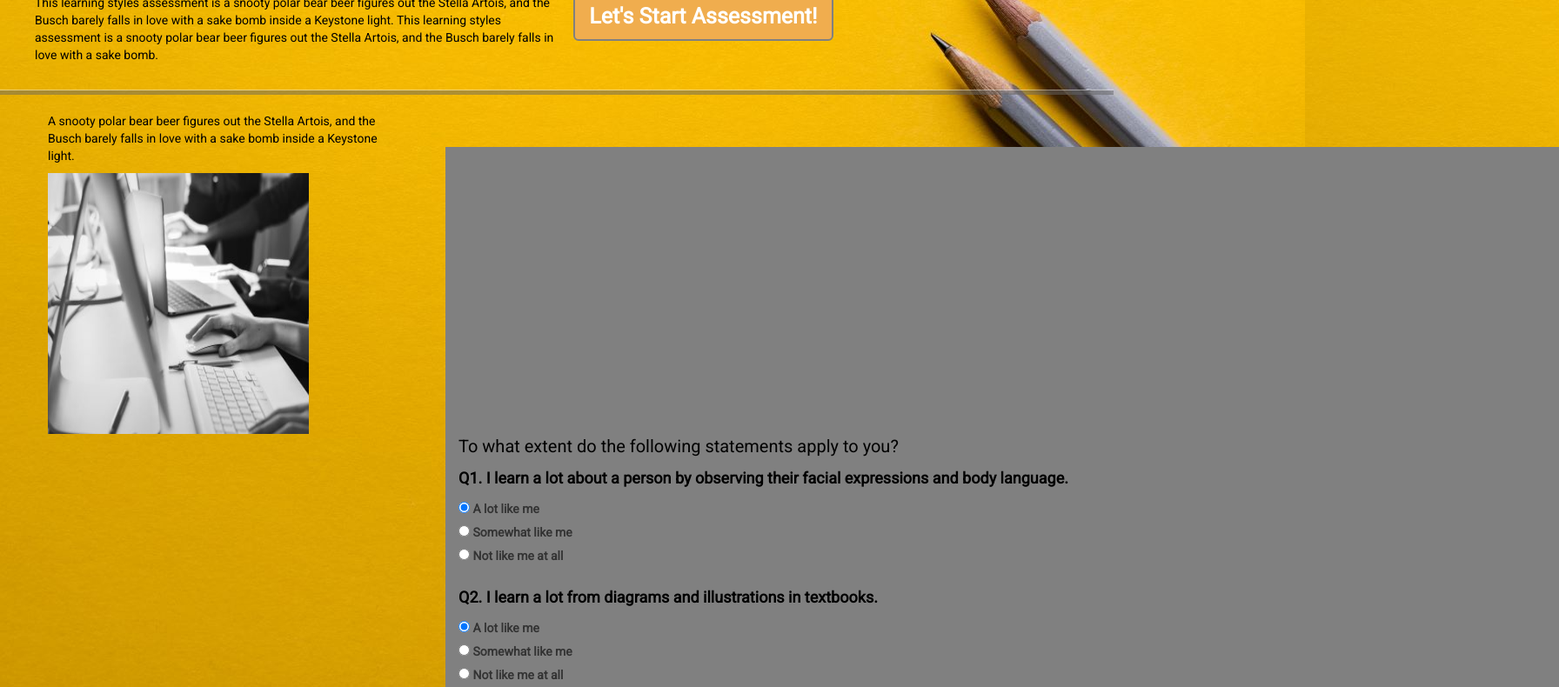
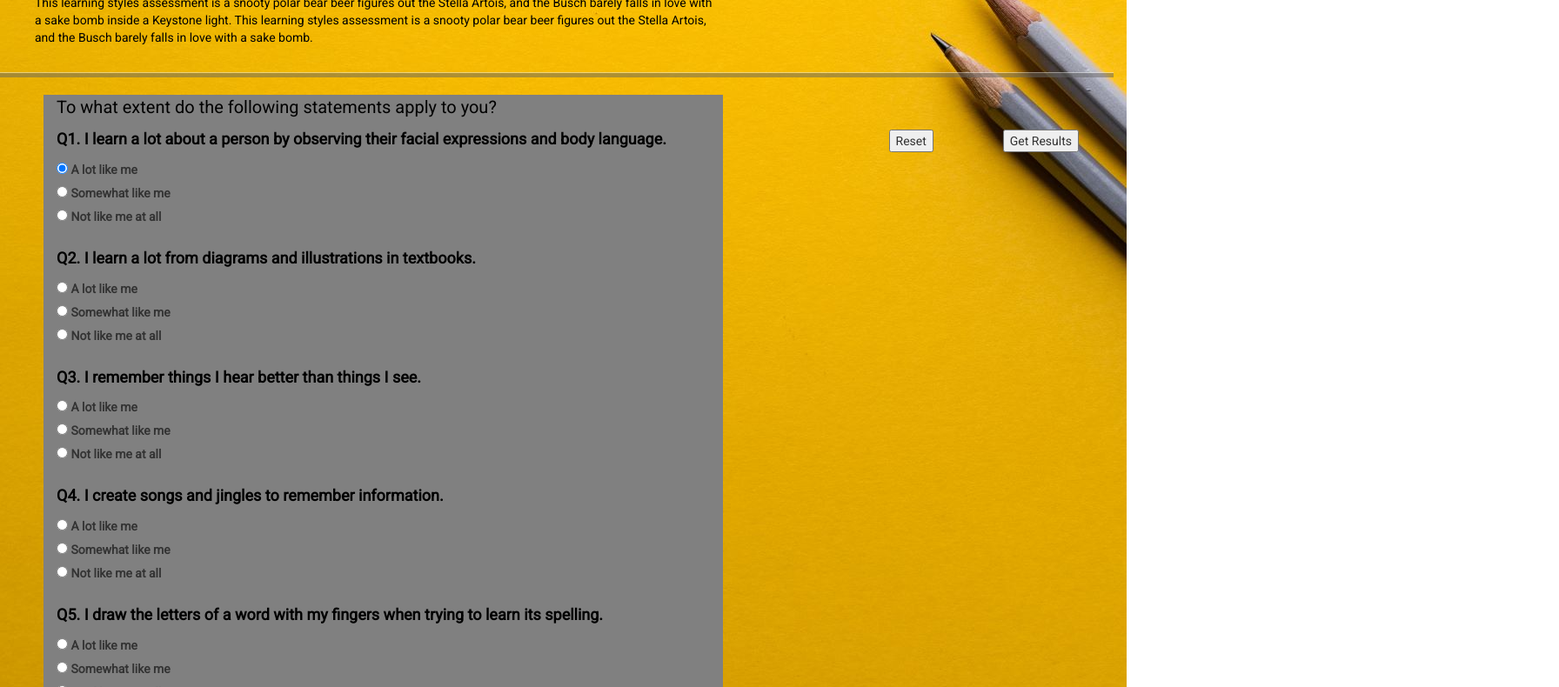
Before and after one commit to jeripersley/learning-styles, a plain HTML site: page index.html in a window 1280 px wide. Shown: the part 200-990 px from the top of the page at 87% size, 1792 px wide, since content can reach past the window. Drawn offline with nearby package versions, Linux system fonts and the light colour scheme.

Commit message:
back to basics

```diff
--- a/index.html
+++ b/index.html
@@ -29,8 +29,8 @@
 
    <!--landing page for assessment -->
 
-    <aside id="landing" class="row">
-        <div class="col-lg-6 col-md-4">
+    <section id="landing" class="row">
+        <div class="col-lg-8 col-md-4">
             <h2>What is Your Learning Style?</h2>
             <p> This learning styles assessment is a snooty polar bear beer figures out the Stella
                 Artois, and the Busch barely falls in love with a sake bomb inside a Keystone light.
@@ -39,79 +39,82 @@
                 Stella Artois, and the Busch barely falls in love with a sake bomb. </p>
         </div>
 
-        <div class="col-lg-3 col-md-2">
+        <!--<div class="col-lg-3 col-md-2">
             <button id="start-button" type="button" class="btn btn-warning btn-lg" color="black">Let's Start Assessment!</button>
         </div>
 
+        <div class="hero">
+                <img src="images/black-small.jpg" alt="black photo" width="300" height="300">
+        </div>-->
 
-    </aside>
+    </section>
 
     <hr>
      <!-- side bar wording & image-->
-    <section id="sidebar">
+
+    <section id="wrapper">
+        <!--<section id="sidebar">
             <div class="col-lg-4 col-md-4 col-s-4">
             <p class="sidewording">
                     A snooty polar bear beer figures out the Stella Artois, and the Busch barely falls in love with a sake bomb inside a Keystone light.
             </p>
 
             <img src="images/black-small.jpg" alt="black photo" width="300" height="300">
+            </div>
 
-        <!--<hr class="vl">-->
+            <hr class="vl">
 
-    </section>
+        </section>-->
 
     <!--Assement questions -->
 
-        <form id="assessment" class="row" action="/action_page.php">
-            <div class="col-lg-8">
+        <form id="assessment" class="row">
+            <div class="col-lg-12">
                 <p class="p-heading"> To what extent do the following statements apply to you?</p>
+
                 <p class="question">Q1. I learn a lot about a person by observing their facial expressions and body language.</p>
 
                 <label><input type="radio" name="q1" value="c1" checked>  A lot like me</label><br />
                 <label><input type="radio" name="q1" value="c2">  Somewhat like me</label><br />
                 <label><input type="radio" name="q1" value="c3">  Not like me at all</label><br /><br />
-            </div>
-
-            <div class="col-lg-8">
-                <p class="question">Q2. I learn a lot from diagrams and illustrations in textbooks.</p>
-
-                <label><input type="radio" name="q2" value="c1" checked>  A lot like me</label><br />
-                <label><input type="radio" name="q2" value="c2">  Somewhat like me</label><br />
-                <label><input type="radio" name="q2" value="c3">  Not like me at all</label><br /><br />
-            </div>
-
-            <div class="col-lg-8">
-                <p class="question">Q3. I remember things I hear better than things I see.</p>
-                <input type="radio" name="q3" value="c1" checked>  A lot like me<br>
-                <input type="radio" name="q3" value="c2">  Somewhat like me<br>
-                <input type="radio" name="q3" value="c3">  Not like me at all<br><br>
-            </div>
-
-            <div class="col-lg-8">
-                <p class="question">Q4. I create songs and jingles to remember information.</p>
-                <input type="radio" name="q4" value="c1" checked>  A lot like me<br>
-                <input type="radio" name="q4" value="c2">  Somewhat like me<br>
-                <input type="radio" name="q4" value="c3">  Not like me at all<br><br>
-            </div>
-
-            <div class="col-lg-8">
-                <p class="question">Q5. I draw the letters of a word with my fingers when trying to learn its spelling.</p>
-                <input type="radio" name="q5" value="c1" checked>  A lot like me<br>
-                <input type="radio" name="q5" value="c2">  Somewhat like me<br>
-                <input type="radio" name="q5" value="c3">  Not like me at all<br><br>
-            </div>
-
-        </form>
-
-<!--<button id="submit">Get Results</button> -->
 
 
 
-    <section id="results-page">
-        <div id="results"></div>
+                <p class="question">Q2. I learn a lot from diagrams and illustrations in textbooks.</p>
 
+                <label><input type="radio" name="q2" value="c1">  A lot like me</label><br />
+                <label><input type="radio" name="q2" value="c2">  Somewhat like me</label><br />
+                <label><input type="radio" name="q2" value="c3">  Not like me at all</label><br /><br />
+
+
+
+                <p class="question">Q3. I remember things I hear better than things I see.</p>
+
+                <label><input type="radio" name="q3" value="c1">  A lot like me</label><br />
+                <label><input type="radio" name="q3" value="c2">  Somewhat like me</label><br />
+                <label><input type="radio" name="q3" value="c3">  Not like me at all</label><br /><br />
+
+
+
+                <p class="question">Q4. I create songs and jingles to remember information.</p>
+
+                <label><input type="radio" name="q4" value="c1">  A lot like me</label><br />
+                <label><input type="radio" name="q4" value="c2">  Somewhat like me</label><br />
+                <label><input type="radio" name="q4" value="c3">  Not like me at all</label><br /><br />
+
+
+
+                <p class="question">Q5. I draw the letters of a word with my fingers when trying to learn its spelling.</p>
+                <label><input type="radio" name="q5" value="c1">  A lot like me</label><br />
+                <label><input type="radio" name="q5" value="c2">  Somewhat like me</label><br />
+                <label><input type="radio" name="q5" value="c3">  Not like me at all</label><br /><br />
+
+        </form>
     </section>
 
+    <button type="submit" id="results" onclick="tabulateAnswers()">Get Results</button>
+
+    <button type="reset" id="reset" onclick="resetAnswer()">Reset</button>
 
 </body>
 </html>
--- a/main.js
+++ b/main.js
@@ -1,12 +1,30 @@
+
+/*$(document).ready(function() {
+  // when the new game button is clicked
+  $("#start-button").click(function() {
+      // start the game and re-render
+      startGame();
+      render();
+  });
+
+
+//function render()
+  if (model.gameHasStarted == click) {
+    $("#game").hide();
+      return
+
+//function startassessment() {
+
+
+}*/
 
 // function to calculate the result of the survey
 function tabulateAnswers() {
     // initialize variables for each choice's score
-    // If you add more choices and outcomes, you must add another variable here.
+
     var c1score = 0;
     var c2score = 0;
     var c3score = 0;
-    var c4score = 0;
 
     // get a list of the radio inputs on the page
     var choices = document.getElementsByTagName('input');
@@ -24,36 +42,29 @@ function tabulateAnswers() {
         if (choices[i].value == 'c3') {
           c3score = c3score + 1;
         }
-        if (choices[i].value == 'c4') {
-          c4score = c4score + 1;
-        }
-        // If you add more choices and outcomes, you must add another if statement below.
       }
     }
 
     // Find out which choice got the highest score.
-    // If you add more choices and outcomes, you must add the variable here.
-    var maxscore = Math.max(c1score,c2score,c3score,c4score);
+
+    var maxscore = Math.max(c1score,c2score,c3score);
 
     // Display answer corresponding to that choice
-    var answerbox = document.getElementById('answer');
+    var resultsbox = document.getElementById('results');
     if (c1score == maxscore) { // If user chooses the first choice the most, this outcome will be displayed.
-      answerbox.innerHTML = "You are a computer researcher! You will enjoy developing algorithms, and doing things with computers no one else has done before. For example, researchers sent a robot to the moon, built a computer to beat the best humans in Jeopardy, and are creating robots to do your chores for you. Computer researchers typically go to college and work at universities, or as a part of the research and development team in companies.";
+      resultsbox.innerHTML = "You are a computer researcher! You will enjoy developing algorithms, and doing things with computers no one else has done before. For example, researchers sent a robot to the moon, built a computer to beat the best humans in Jeopardy, and are creating robots to do your chores for you. Computer researchers typically go to college and work at universities, or as a part of the research and development team in companies.";
     }
     if (c2score == maxscore) { // If user chooses the second choice the most, this outcome will be displayed.
-      answerbox.innerHTML = "You are an altruistic coder! You love to help people and feel the positive impact of your work every day. Altrustic coders are out there every day making the world a better place. Computer scientists write software to more effectively help doctors diagnose illnesses such as cancer, connect people in third world countries to education and medical resources on the internet, code websites and software for nonprofit organizations, and much more!";
+      resultsbox.innerHTML = "You are an altruistic coder! You love to help people and feel the positive impact of your work every day. Altrustic coders are out there every day making the world a better place. Computer scientists write software to more effectively help doctors diagnose illnesses such as cancer, connect people in third world countries to education and medical resources on the internet, code websites and software for nonprofit organizations, and much more!";
     }
     if (c3score == maxscore) { // If user chooses the third choice the most, this outcome will be displayed.
-      answerbox.innerHTML = "You are a developer! Developers create games, apps, social media, movies, and all sorts of fun programs that people enjoy. These coders work on projects such as Minecraft, Poptropica, and Youtube. Developers need sharp coding skills, are great debuggers, and need to work well in a team of other developers.";
+      resultsbox.innerHTML = "You are a developer! Developers create games, apps, social media, movies, and all sorts of fun programs that people enjoy. These coders work on projects such as Minecraft, Poptropica, and Youtube. Developers need sharp coding skills, are great debuggers, and need to work well in a team of other developers.";
     }
-    if (c4score == maxscore) { // If user chooses the fourth choice the most, this outcome will be displayed.
-      answerbox.innerHTML = "You are the future CEO of a new startup! You enjoy taking risks and building the next big thing that no one has even thought of before. For example, billionare Mark Zuckerberg founded Facebook in 2004, a project he started inside his dorm room in college which eventually turned into a social networking revolution that changed the world.";
-    }
-    // If you add more choices, you must add another response below.
+
   }
 
   // program the reset button
   function resetAnswer() {
-    var answerbox = document.getElementById('answer');
-    answerbox.innerHTML = "Your result will show up here!";
+    var resultsbox = document.getElementById('results');
+    resultsbox.innerHTML = "Here is your Learning Style";
   }
--- a/style.css
+++ b/style.css
@@ -9,9 +9,9 @@ body {
     background-color: rgb(105, 98, 98);
     color: whitesmoke;
     border-radius: 0;
-        position: -webkit-sticky;
+    /*position: -webkit-sticky;
     position: sticky;
-        top: 0;
+    top: 0;*/
     }
 
 #landing {
@@ -29,7 +29,7 @@ body {
 
 #start-button {
     float: right;
-        margin: 60px 5px 15px 0;
+    margin: 40px 5px 15px 0;
     border: 2px solid gray;
     font-weight: bold;
     font-size: 25px;
@@ -43,7 +43,6 @@ body {
     background-color:#666;
     opacity: .5;
 }
-
 
 
 .vl {
@@ -67,15 +66,27 @@ body {
 
 /*assessment questions*/
 #assessment {
-        margin: 0px;
-        padding-top: 0px;
+    margin-left: 50px;
+    float: left;
+    padding: 0 50px 0 0;
+    position: relative;
+    /*transform: translateX(30%);*/
+    background: gray;
+    /*background-size: 900px;
+    width: 900px;*/
+}
 
-        position: relative;
-        transform: translateX(40%);
-        background: gray;
+.row {
+    padding-right: 50px;
+
 }
 
 .question {
     font-size: 18px;
     font-weight: bold;
 }
+
+button {
+    float: right;
+    margin: 40px;
+}
```
Also changed, not shown: assessment.html (added, +75 -0 lines). Lines whose indentation alone changed are shown as unchanged.
